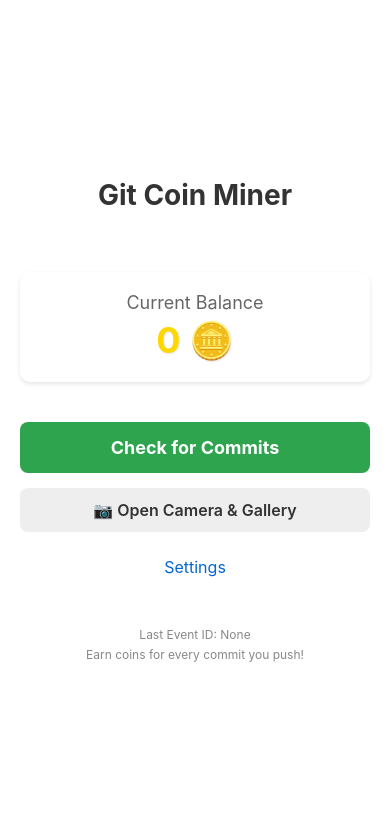
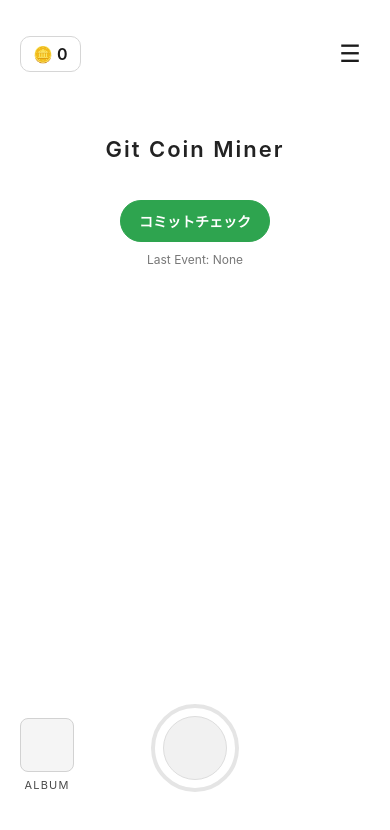
Before and after one commit to kc3hack/2026_team13, a React Native app in the folder myapp/: screen / in a window 390 px wide. Shown: the top 830 px of the page. Built offline with nearby package versions, Linux system fonts and the light colour scheme.

Commit message:
ホーム画面仮完成

```diff
--- a/myapp/App.tsx
+++ b/myapp/App.tsx
@@ -3,8 +3,9 @@ import { View, StyleSheet, SafeAreaView, StatusBar } from 'react-native';
 import { HomeScreen } from './src/screens/HomeScreen';
 import { SettingsScreen } from './src/screens/SettingsScreen';
 import { ImagePickerScreen } from './src/screens/ImagePickerScreen';
+import { AlbumScreen } from './src/screens/AlbumScreen';
 
-type Screen = 'Home' | 'Settings' | 'ImagePicker';
+type Screen = 'Home' | 'Settings' | 'ImagePicker' | 'Album';
 
 export default function App() {
   const [currentScreen, setCurrentScreen] = useState<Screen>('Home');
@@ -15,6 +16,7 @@ export default function App() {
                   <HomeScreen
                       onOpenSettings={() => setCurrentScreen('Settings')}
                       onOpenImagePicker={() => setCurrentScreen('ImagePicker')}
+                      onOpenAlbum={() => setCurrentScreen('Album')}
                   />
               );
           case 'Settings':
@@ -29,6 +31,12 @@ export default function App() {
                   <ImagePickerScreen
                       onBack={() => setCurrentScreen('Home')}
                   />
+              );
+            case 'Album':
+              return (
+                <AlbumScreen
+                  onBack={() => setCurrentScreen('Home')}
+                />
               );
           default:
               return null;
--- /dev/null
+++ b/myapp/src/screens/AlbumScreen.tsx
@@ -0,0 +1,52 @@
+import React from 'react';
+import { SafeAreaView, StyleSheet, Text, TouchableOpacity, View } from 'react-native';
+
+interface AlbumScreenProps {
+  onBack: () => void;
+}
+
+export const AlbumScreen: React.FC<AlbumScreenProps> = ({ onBack }) => {
+  return (
+    <SafeAreaView style={styles.container}>
+      <View style={styles.header}>
+        <TouchableOpacity style={styles.backButton} onPress={onBack}>
+          <Text style={styles.backText}>← ホームに戻る</Text>
+        </TouchableOpacity>
+      </View>
+
+      <View style={styles.content}>
+        <Text style={styles.title}>現像済み写真</Text>
+      </View>
+    </SafeAreaView>
+  );
+};
+
+const styles = StyleSheet.create({
+  container: {
+    flex: 1,
+    backgroundColor: '#FFFFFF',
+  },
+  header: {
+    paddingHorizontal: 20,
+    paddingTop: 24,
+  },
+  backButton: {
+    alignSelf: 'flex-start',
+    paddingVertical: 12,
+  },
+  backText: {
+    color: '#2B2B2B',
+    fontSize: 16,
+  },
+  content: {
+    flex: 1,
+    alignItems: 'center',
+    justifyContent: 'center',
+  },
+  title: {
+    fontSize: 26,
+    fontWeight: '700',
+    color: '#1E1E1E',
+    letterSpacing: 1,
+  },
+});
--- a/myapp/src/screens/HomeScreen.tsx
+++ b/myapp/src/screens/HomeScreen.tsx
@@ -1,119 +1,337 @@
-import React, { useEffect, useState } from 'react';
-import { View, Text, TouchableOpacity, StyleSheet, ActivityIndicator, Alert } from 'react-native';
+import React, { useRef, useState } from 'react';
+import {ActivityIndicator,Animated,PanResponder,SafeAreaView,StyleSheet,Text,TouchableOpacity,View,useWindowDimensions,} from 'react-native';
 import { useGithubCommits } from '../hooks/useGithubCommits';
-import { CoinDisplay } from '../components/CoinDisplay';
 
 interface HomeScreenProps {
   onOpenSettings: () => void;
   onOpenImagePicker: () => void;
+  onOpenAlbum: () => void;
 }
 
-export const HomeScreen: React.FC<HomeScreenProps> = ({ onOpenSettings, onOpenImagePicker }) => {
+export const HomeScreen: React.FC<HomeScreenProps> = ({ onOpenSettings, onOpenImagePicker, onOpenAlbum }) => {
   const { coinBalance, loading, checkForCommits, lastEventId } = useGithubCommits();
+  const { width } = useWindowDimensions();
+  const menuWidth = Math.min(300, width * 0.76);
+  const closedX = menuWidth;
+  const menuTranslateX = useRef(new Animated.Value(closedX)).current;
+  const [menuOpen, setMenuOpen] = useState(false);
+
+  const openMenu = () => {
+    setMenuOpen(true);
+    Animated.timing(menuTranslateX, {
+      toValue: 0,
+      duration: 220,
+      useNativeDriver: true,
+    }).start();
+  };
+
+  const closeMenu = () => {
+    Animated.timing(menuTranslateX, {
+      toValue: closedX,
+      duration: 220,
+      useNativeDriver: true,
+    }).start(({ finished }) => {
+      if (finished) {
+        setMenuOpen(false);
+      }
+    });
+  };
+
+  const edgePanResponder = useRef(
+    PanResponder.create({
+      onMoveShouldSetPanResponder: (_, gesture) => Math.abs(gesture.dx) > Math.abs(gesture.dy) && gesture.dx < -10,
+      onPanResponderRelease: (_, gesture) => {
+        if (gesture.dx < -30) {
+          openMenu();
+        }
+      },
+    }),
+  ).current;
+
+  const menuPanResponder = useRef(
+    PanResponder.create({
+      onMoveShouldSetPanResponder: (_, gesture) => Math.abs(gesture.dx) > Math.abs(gesture.dy) && gesture.dx > 6,
+      onPanResponderMove: (_, gesture) => {
+        const nextValue = Math.max(0, Math.min(closedX, gesture.dx));
+        menuTranslateX.setValue(nextValue);
+      },
+      onPanResponderRelease: (_, gesture) => {
+        if (gesture.dx > 50) {
+          closeMenu();
+          return;
+        }
+        Animated.timing(menuTranslateX, {
+          toValue: 0,
+          duration: 180,
+          useNativeDriver: true,
+        }).start();
+      },
+    }),
+  ).current;
 
   return (
-    <View style={styles.container}>
-      <Text style={styles.title}>Git Coin Miner</Text>
-
-      <CoinDisplay balance={coinBalance} />
-
-      <View style={styles.actions}>
+    <SafeAreaView style={styles.container}>
+      <View style={styles.topBar}>
+        <View style={styles.coinBadge}>
+          <Text style={styles.coinBadgeText}>🪙 {coinBalance}</Text>
+        </View>
         <TouchableOpacity
-          style={styles.checkButton}
-          onPress={checkForCommits}
-          disabled={loading}
+          style={styles.menuButton}
+          onPress={openMenu}
         >
-          {loading ? (
-            <ActivityIndicator color="#fff" />
-          ) : (
-            <Text style={styles.buttonText}>Check for Commits</Text>
-          )}
-        </TouchableOpacity>
-
-        <TouchableOpacity
-          style={styles.pickerButton}
-          onPress={onOpenImagePicker}
-        >
-          <Text style={styles.pickerButtonText}>📷 Open Camera & Gallery</Text>
-        </TouchableOpacity>
-
-        <TouchableOpacity
-          style={styles.settingsButton}
-          onPress={onOpenSettings}
-        >
-          <Text style={styles.settingsText}>Settings</Text>
+          <Text style={styles.menuButtonText}>☰</Text>
         </TouchableOpacity>
       </View>
 
-      <View style={styles.infoContainer}>
-        <Text style={styles.infoText}>Last Event ID: {lastEventId || 'None'}</Text>
-        <Text style={styles.infoText}>Earn coins for every commit you push!</Text>
+      <View style={styles.titleArea}>
+        <Text style={styles.title}>Git Coin Miner</Text>
       </View>
-    </View>
+
+      <View style={styles.commitArea}>
+        <TouchableOpacity style={styles.checkButton} onPress={checkForCommits} disabled={loading}>
+          {loading ? (
+            <ActivityIndicator color="#FFFFFF" />
+          ) : (
+            <Text style={styles.buttonText}>コミットチェック</Text>
+          )}
+        </TouchableOpacity>
+        <Text style={styles.infoText}>Last Event: {lastEventId || 'None'}</Text>
+      </View>
+
+      <View style={styles.bottomControls}>
+        <TouchableOpacity style={styles.albumButton} onPress={onOpenAlbum}>
+          <View style={styles.albumPreview} />
+          <Text style={styles.albumLabel}>ALBUM</Text>
+        </TouchableOpacity>
+
+        <TouchableOpacity style={styles.shutterOuter} onPress={onOpenImagePicker}>
+          <View style={styles.shutterInner} />
+        </TouchableOpacity>
+
+        <View style={styles.bottomRightSpacer} />
+      </View>
+
+      <View style={styles.rightEdgeGesture} {...edgePanResponder.panHandlers} />
+
+      {menuOpen && (
+        <View style={styles.menuLayer} pointerEvents="box-none">
+          <TouchableOpacity style={styles.menuBackdrop} onPress={closeMenu} />
+          <Animated.View
+            style={[
+              styles.menuPanel,
+              {
+                width: menuWidth,
+                transform: [{ translateX: menuTranslateX }],
+              },
+            ]}
+            {...menuPanResponder.panHandlers}
+          >
+            <View style={styles.menuHeader}>
+              <Text style={styles.menuTitle}>MENU</Text>
+              <TouchableOpacity onPress={closeMenu}>
+                <Text style={styles.closeText}>×</Text>
+              </TouchableOpacity>
+            </View>
+            <Text style={styles.aboutTitle}>About</Text>
+            <Text style={styles.aboutText}>フィルム体験をテーマにしたコミット連動ダッシュボードです。</Text>
+            <TouchableOpacity style={styles.settingsAction} onPress={onOpenSettings}>
+              <Text style={styles.settingsActionText}>Settings</Text>
+            </TouchableOpacity>
+          </Animated.View>
+        </View>
+      )}
+    </SafeAreaView>
   );
 };
 
 const styles = StyleSheet.create({
   container: {
     flex: 1,
-    padding: 20,
-    backgroundColor: '#fff',
+    backgroundColor: '#FFFFFF',
+  },
+  topBar: {
+    height: 96,
+    flexDirection: 'row',
+    alignItems: 'flex-start',
+    justifyContent: 'space-between',
+    paddingHorizontal: 20,
+  },
+  coinBadge: {
+    marginTop: 36,
+    paddingHorizontal: 12,
+    paddingVertical: 7,
+    borderWidth: 1,
+    borderColor: '#D6D6D6',
+    borderRadius: 10,
+    backgroundColor: '#FFFFFF',
+  },
+  coinBadgeText: {
+    fontSize: 16,
+    color: '#1A1A1A',
+    fontWeight: '600',
+  },
+  menuButton: {
+    width: 40,
+    height: 40,
+    marginTop: 33,
+    borderRadius: 20,
     alignItems: 'center',
     justifyContent: 'center',
   },
-  title: {
-    fontSize: 28,
-    fontWeight: 'bold',
-    marginBottom: 40,
-    color: '#333',
+  menuButtonText: {
+    fontSize: 24,
+    color: '#1B1B1B',
   },
-  actions: {
-    width: '100%',
-    alignItems: 'center',
-    marginTop: 20,
-  },
-  checkButton: {
-    backgroundColor: '#2ea44f', // GitHub Green
-    paddingVertical: 15,
-    paddingHorizontal: 40,
-    borderRadius: 8,
-    width: '100%',
-    alignItems: 'center',
-    marginBottom: 15,
-  },
-  buttonText: {
-    color: '#fff',
-    fontSize: 18,
-    fontWeight: 'bold',
-  },
-  pickerButton: {
-    backgroundColor: '#eee',
-    paddingVertical: 12,
-    paddingHorizontal: 30,
-    borderRadius: 8,
-    width: '100%',
-    alignItems: 'center',
-    marginBottom: 15,
-  },
-  pickerButtonText: {
-    color: '#333',
-    fontSize: 16,
-    fontWeight: '600',
-  },
-  settingsButton: {
-    padding: 10,
-  },
-  settingsText: {
-    color: '#0366d6', // GitHub Blue
-    fontSize: 16,
-  },
-  infoContainer: {
+  titleArea: {
     marginTop: 40,
     alignItems: 'center',
   },
+  title: {
+    fontSize: 22,
+    letterSpacing: 2,
+    color: '#222222',
+    fontWeight: '600',
+    marginBottom: 16,
+  },
+  checkButton: {
+    borderWidth: 1,
+    borderColor: '#2EA44F',
+    paddingVertical: 10,
+    paddingHorizontal: 18,
+    borderRadius: 22,
+    backgroundColor: '#2EA44F',
+    alignItems: 'center',
+  },
+  commitArea: {
+    marginTop: 22,
+    alignItems: 'center',
+  },
+  buttonText: {
+    color: '#FFFFFF',
+    fontSize: 14,
+    fontWeight: '600',
+  },
   infoText: {
-    color: '#888',
+    marginTop: 10,
     fontSize: 12,
-    marginBottom: 5,
+    color: '#777777',
+  },
+  bottomControls: {
+    position: 'absolute',
+    left: 20,
+    right: 20,
+    bottom: 52,
+    flexDirection: 'row',
+    justifyContent: 'space-between',
+    alignItems: 'flex-end',
+  },
+  albumButton: {
+    alignItems: 'center',
+  },
+  albumPreview: {
+    width: 54,
+    height: 54,
+    borderRadius: 8,
+    borderWidth: 1,
+    borderColor: '#D2D2D2',
+    backgroundColor: '#F5F5F5',
+    marginBottom: 6,
+  },
+  albumLabel: {
+    fontSize: 11,
+    color: '#4A4A4A',
+    letterSpacing: 1.2,
+  },
+  shutterOuter: {
+    width: 88,
+    height: 88,
+    borderRadius: 44,
+    borderWidth: 4,
+    borderColor: '#E5E5E5',
+    backgroundColor: '#FFFFFF',
+    alignItems: 'center',
+    justifyContent: 'center',
+  },
+  shutterInner: {
+    width: 64,
+    height: 64,
+    borderRadius: 32,
+    backgroundColor: '#F1F1F1',
+    borderWidth: 1,
+    borderColor: '#DDDDDD',
+  },
+  bottomRightSpacer: {
+    width: 54,
+    height: 54,
+  },
+  rightEdgeGesture: {
+    position: 'absolute',
+    top: 0,
+    right: 0,
+    bottom: 0,
+    width: 24,
+  },
+  menuLayer: {
+    ...StyleSheet.absoluteFillObject,
+    flexDirection: 'row',
+    justifyContent: 'flex-end',
+  },
+  menuBackdrop: {
+    ...StyleSheet.absoluteFillObject,
+    backgroundColor: 'rgba(0,0,0,0.2)',
+  },
+  menuPanel: {
+    height: '100%',
+    backgroundColor: '#FFFFFF',
+    paddingTop: 32,
+    paddingHorizontal: 20,
+    borderLeftWidth: 1,
+    borderLeftColor: '#ECECEC',
+    shadowColor: '#000000',
+    shadowOpacity: 0.08,
+    shadowRadius: 10,
+    shadowOffset: { width: -2, height: 0 },
+    elevation: 4,
+  },
+  menuHeader: {
+    flexDirection: 'row',
+    justifyContent: 'space-between',
+    alignItems: 'center',
+    marginBottom: 20,
+  },
+  menuTitle: {
+    fontSize: 16,
+    fontWeight: '700',
+    color: '#202020',
+    letterSpacing: 1,
+  },
+  closeText: {
+    fontSize: 26,
+    color: '#202020',
+  },
+  aboutTitle: {
+    fontSize: 14,
+    fontWeight: '700',
+    color: '#2A2A2A',
+    marginBottom: 8,
+  },
+  aboutText: {
+    fontSize: 13,
+    lineHeight: 20,
+    color: '#555555',
+    marginBottom: 24,
+  },
+  settingsAction: {
+    alignSelf: 'flex-start',
+    borderWidth: 1,
+    borderColor: '#DADADA',
+    paddingVertical: 10,
+    paddingHorizontal: 18,
+    borderRadius: 8,
+  },
+  settingsActionText: {
+    fontSize: 14,
+    color: '#1E1E1E',
+    fontWeight: '600',
   },
 });
```
